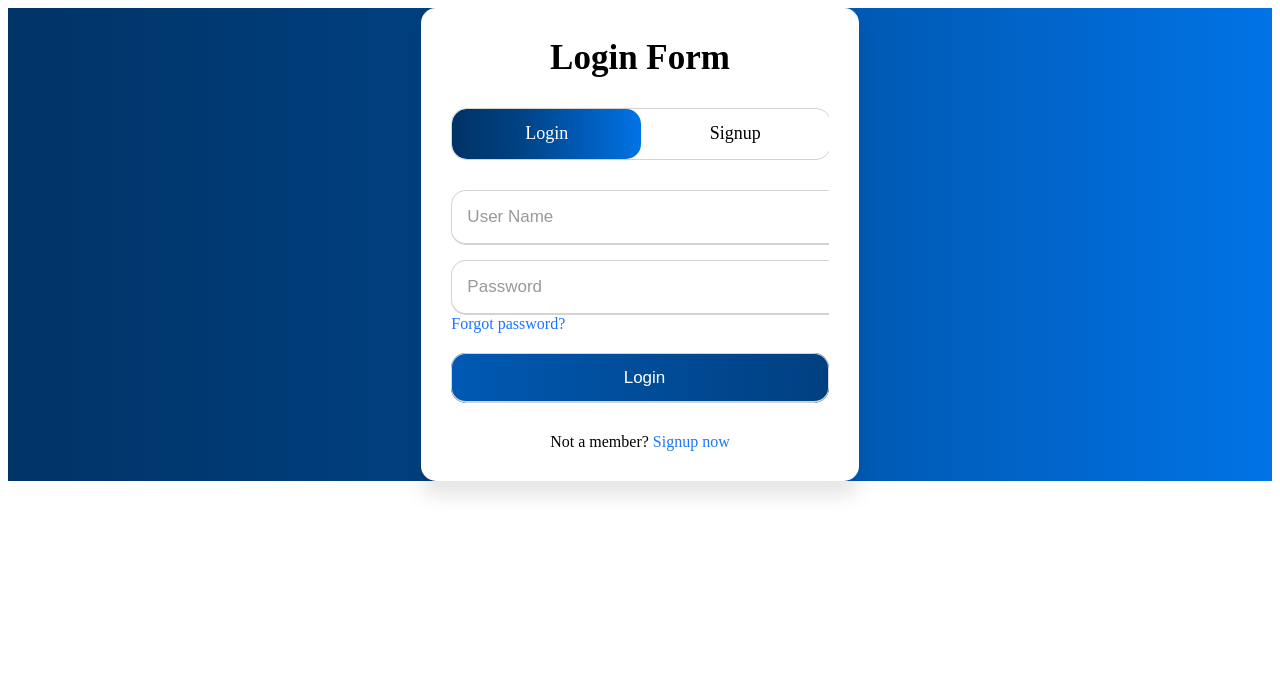
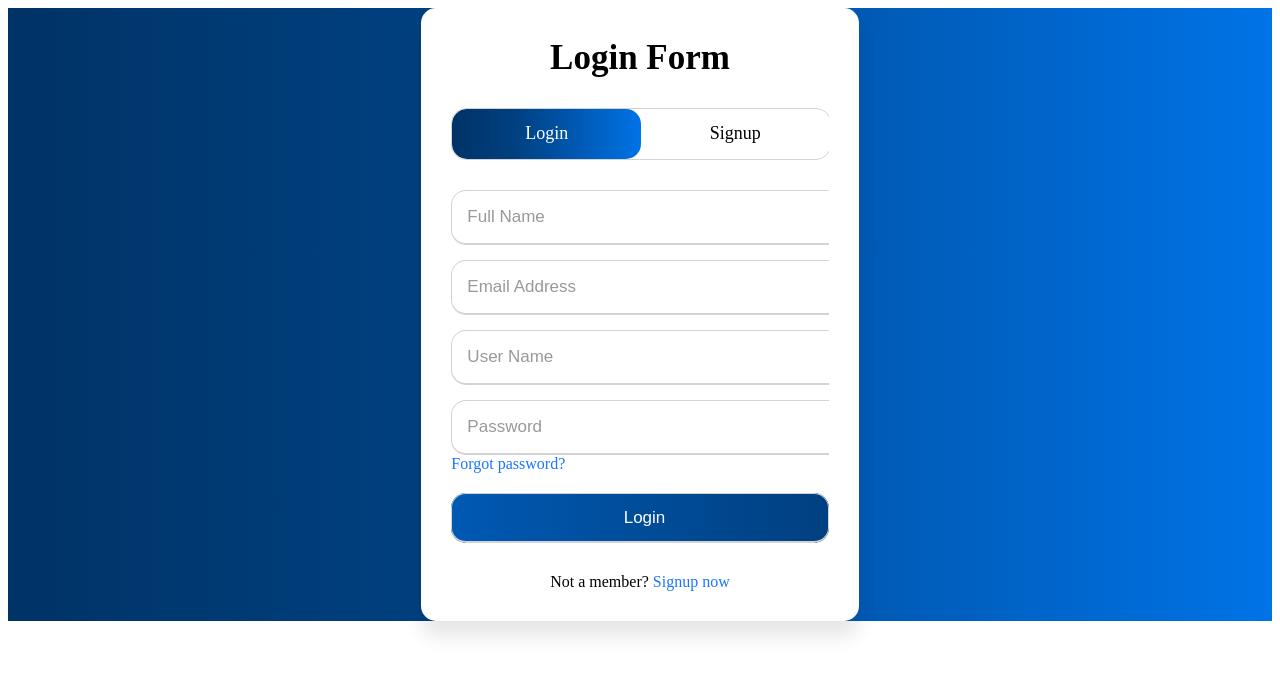
Before and after one commit to samndambuki/Budget-Planner-, an Angular app: page /login in a window 1280 px wide. Shown: the top 674 px of the page. Built offline with nearby package versions, Linux system fonts and the light colour scheme.

Commit message:
consuming a service for log in

```diff
--- a/src/app/app.config.ts
+++ b/src/app/app.config.ts
@@ -3,7 +3,12 @@ import { provideRouter } from '@angular/router';
 
 import { routes } from './app.routes';
 import { provideClientHydration } from '@angular/platform-browser';
+import { provideHttpClient } from '@angular/common/http';
 
 export const appConfig: ApplicationConfig = {
-  providers: [provideRouter(routes), provideClientHydration()]
+  providers: [
+    provideRouter(routes),
+    provideClientHydration(),
+    provideHttpClient(),
+  ],
 };
--- a/src/app/pages/login/login.component.html
+++ b/src/app/pages/login/login.component.html
@@ -20,10 +20,36 @@
         @if(isLogin){
         <form action="#" class="login">
           <div class="field">
-            <input type="text" name="userName" placeholder="User Name" />
+            <input
+              type="text"
+              name="fullName"
+              [(ngModel)]="register.fullName"
+              placeholder="Full Name"
+            />
           </div>
           <div class="field">
-            <input type="password" name="password" placeholder="Password" />
+            <input
+              type="text"
+              name="emailId"
+              [(ngModel)]="register.emailId"
+              placeholder="Email Address"
+            />
+          </div>
+          <div class="field">
+            <input
+              type="text"
+              name="userName"
+              [(ngModel)]="register.userName"
+              placeholder="User Name"
+            />
+          </div>
+          <div class="field">
+            <input
+              type="password"
+              name="password"
+              [(ngModel)]="register.password"
+              placeholder="Password"
+            />
           </div>
           <div class="pass-link"><a href="#">Forgot password?</a></div>
           <div class="field btn">
@@ -39,7 +65,7 @@
         </form>
         }@else{
         <form class="signup">
-          <div class="field">
+          <!-- <div class="field">
             <input type="text" name="fullName" placeholder="Full Name" />
           </div>
           <div class="field">
@@ -50,10 +76,42 @@
           </div>
           <div class="field">
             <input type="password" name="password" placeholder="Password" />
+          </div> -->
+          <div class="field">
+            <input
+              type="text"
+              name="fullName"
+              [(ngModel)]="register.fullName"
+              placeholder="Full Name"
+            />
+          </div>
+          <div class="field">
+            <input
+              type="text"
+              name="emailId"
+              [(ngModel)]="register.emailId"
+              placeholder="Email Address"
+            />
+          </div>
+          <div class="field">
+            <input
+              type="text"
+              name="userName"
+              [(ngModel)]="register.userName"
+              placeholder="User Name"
+            />
+          </div>
+          <div class="field">
+            <input
+              type="password"
+              name="password"
+              [(ngModel)]="register.password"
+              placeholder="Password"
+            />
           </div>
           <div class="field btn">
             <div class="btn-layer"></div>
-            <input type="submit" value="Signup" />
+            <input type="button" value="Signup" (click)="createUser()" />
           </div>
         </form>
         }
--- a/src/app/pages/login/login.component.ts
+++ b/src/app/pages/login/login.component.ts
@@ -1,6 +1,7 @@
-import { Component } from '@angular/core';
+import { Component, inject } from '@angular/core';
 import { FormsModule } from '@angular/forms';
 import { RouterLink } from '@angular/router';
+import { MasterService } from '../../services/master.service';
 
 @Component({
   selector: 'app-login',
@@ -11,4 +12,25 @@ import { RouterLink } from '@angular/router';
 })
 export class LoginComponent {
   isLogin: boolean = true;
+  register: any = {
+    userId: 0,
+    userName: '',
+    emailId: '',
+    fullName: '',
+    role: '',
+    createdDate: new Date(),
+    password: '',
+  };
+
+  masterService = inject(MasterService);
+  createUser() {
+    debugger;
+    this.masterService.createUser(this.register).subscribe((res: any) => {
+      if (res.result) {
+        alert('User Created');
+      } else {
+        alert(res.message);
+      }
+    });
+  }
 }
--- a/src/app/services/master.service.ts
+++ b/src/app/services/master.service.ts
@@ -7,4 +7,7 @@ import { Injectable } from '@angular/core';
 export class MasterService {
   apiURL: string = 'https://projectapi.gerasim.in/api/BudgetPlanner/';
   constructor(private http: HttpClient) {}
+  createUser(obj: any) {
+    return this.http.post(`${this.apiURL}AddNewUser`, obj);
+  }
 }
```
